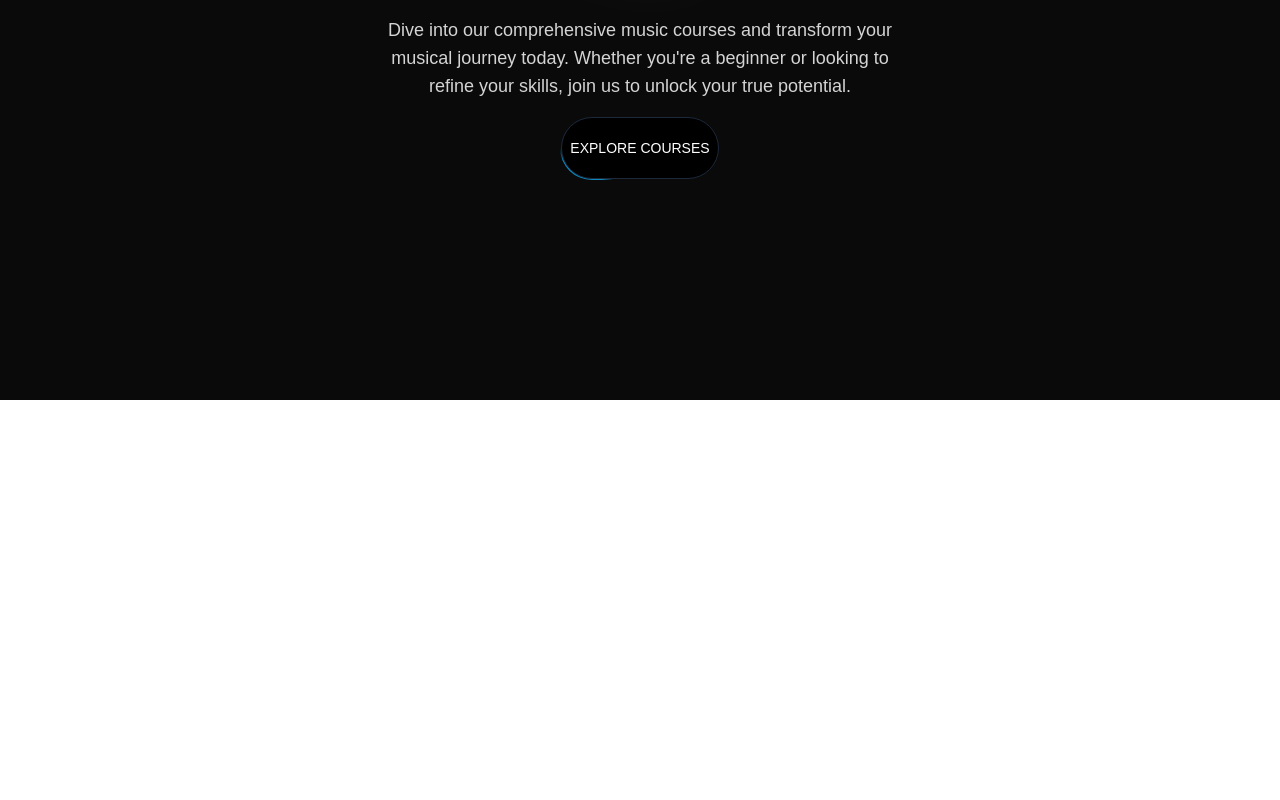
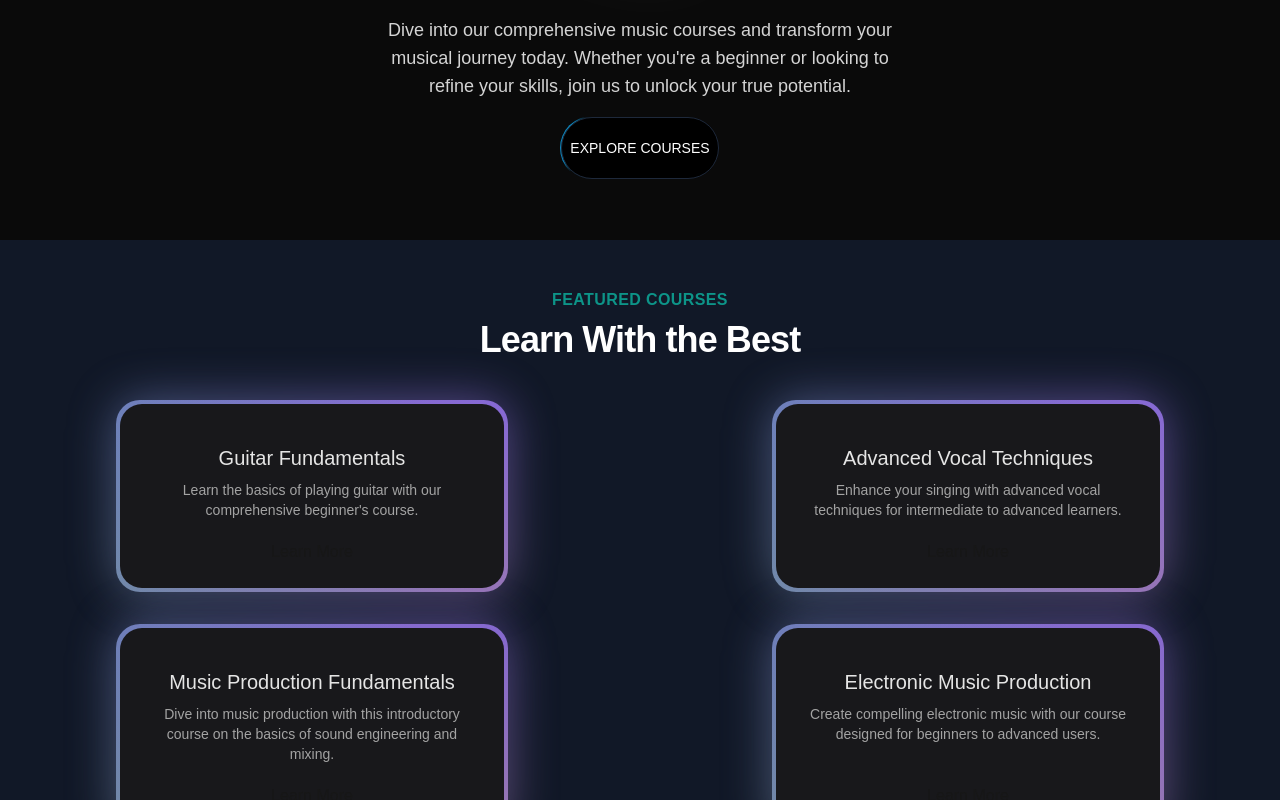
Before and after one commit to parv-meht08/Music-Academy, a Next.js app: page / in a window 1280 px wide. Shown: the part 400-1200 px from the top of the page. Before the commit the page ends 800 px from the top, so only its background shows below. Built offline with nearby package versions, Linux system fonts and the light colour scheme.

Commit message:
Cover Page(Second Page) ready

```diff
--- a/package.json
+++ b/package.json
@@ -9,6 +9,7 @@
     "lint": "next lint"
   },
   "dependencies": {
+    "@tabler/icons-react": "^3.19.0",
     "clsx": "^2.1.1",
     "framer-motion": "^11.9.0",
     "next": "14.2.14",
--- a/src/app/page.tsx
+++ b/src/app/page.tsx
@@ -1,9 +1,11 @@
+import FeaturedCourses from "@/components/FeaturedCourses";
 import HeroSection from "@/components/HeroSection";
 
 export default function Home() {
   return (
     <main className="min-h-screen bg-black/[0.96] antialiased bg-grid-white/[0.02]">
       <HeroSection />
+      <FeaturedCourses />
     </main>
   );
 }
--- /dev/null
+++ b/src/components/FeaturedCourses.tsx
@@ -0,0 +1,62 @@
+"use client";
+
+import Link from "next/link";
+import courseData from "../data/music.json";
+import { BackgroundGradient } from "./ui/background-gradient";
+
+interface Course {
+  id: number;
+  title: string;
+  slug: string;
+  description: string;
+  price: number;
+  instructor: string;
+  isFeatured: boolean;
+}
+
+const FeaturedCourses = () => {
+  const featuredCourses = courseData.courses.filter(
+    (course: Course) => course.isFeatured
+  );
+
+  return (
+    <div className="py-12 bg-gray-900">
+      <div className="text-center">
+        <h2 className="text-base text-teal-600 font-semibold tracking-wide uppercase">
+          FEATURED COURSES
+        </h2>
+        <p className="mt-2 text-3xl leading-8 font-extrabold tracking-tight text-white sm:text-4xl">
+          Learn With the Best
+        </p>
+      </div>
+      <div className="mt-10">
+        <div className="grid grid-cols-1 sm:grid-cols-2 ld:grid-cols-3 gap-8 justify-center">
+          {featuredCourses.map((course: Course) => (
+            <div key={course.id} className="flex justify-center">
+              <BackgroundGradient className="flex flex-col rounded-[22px] bg-white dark:bg-zinc-900 overflow-hidden h-full max-w-sm">
+                <div className="p-4 sm:p-6 flex flex-col items-center text-center flex-grow">
+                  <p className="text-lg sm:text-xl text-black mt-4 mb-2 dark:text-neutral-200">
+                    {course.title}
+                  </p>
+                  <p className="text-sm text-neutral-600 dark:text-neutral-400 flex-grow">
+                    {course.description}
+                  </p>
+                  <Link className="pt-[20px]" href={`/courses/${course.slug}`}>
+                    Learn More
+                  </Link>
+                </div>
+              </BackgroundGradient>
+            </div>
+          ))}
+        </div>
+      </div>
+      <div className="mt-20 text-center">
+        <button className="inline-flex h-12 animate-shimmer items-center justify-center border border-slate-800 bg-[linear-gradient(110deg,#000103,45%,#1e2631,55%,#000103)] bg-[length:200%_100%] px-6 font-medium text-slate-400 transition-colors focus:outline-none focus:ring-2 focus:ring-slate-400 focus:ring-offset-2 focus:ring-offset-slate-50 rounded-[30px]">
+          <Link href={"/courses"}>View All Courses</Link>
+        </button>
+      </div>
+    </div>
+  );
+};
+
+export default FeaturedCourses;
--- /dev/null
+++ b/src/components/ui/background-gradient.tsx
@@ -0,0 +1,72 @@
+import { cn } from "@/utils/cn";
+import React from "react";
+import { motion } from "framer-motion";
+
+export const BackgroundGradient = ({
+  children,
+  className,
+  containerClassName,
+  animate = true,
+}: {
+  children?: React.ReactNode;
+  className?: string;
+  containerClassName?: string;
+  animate?: boolean;
+}) => {
+  const variants = {
+    initial: {
+      backgroundPosition: "0 50%",
+    },
+    animate: {
+      backgroundPosition: ["0, 50%", "100% 50%", "0 50%"],
+    },
+  };
+  return (
+    <div className={cn("relative p-[4px] group", containerClassName)}>
+      <motion.div
+        variants={animate ? variants : undefined}
+        initial={animate ? "initial" : undefined}
+        animate={animate ? "animate" : undefined}
+        transition={
+          animate
+            ? {
+                duration: 5,
+                repeat: Infinity,
+                repeatType: "reverse",
+              }
+            : undefined
+        }
+        style={{
+          backgroundSize: animate ? "400% 400%" : undefined,
+        }}
+        className={cn(
+          "absolute inset-0 rounded-3xl z-[1] opacity-60 group-hover:opacity-100 blur-xl  transition duration-500 will-change-transform",
+          " bg-[radial-gradient(circle_farthest-side_at_0_100%,#00ccb1,transparent),radial-gradient(circle_farthest-side_at_100%_0,#7b61ff,transparent),radial-gradient(circle_farthest-side_at_100%_100%,#ffc414,transparent),radial-gradient(circle_farthest-side_at_0_0,#1ca0fb,#141316)]"
+        )}
+      />
+      <motion.div
+        variants={animate ? variants : undefined}
+        initial={animate ? "initial" : undefined}
+        animate={animate ? "animate" : undefined}
+        transition={
+          animate
+            ? {
+                duration: 5,
+                repeat: Infinity,
+                repeatType: "reverse",
+              }
+            : undefined
+        }
+        style={{
+          backgroundSize: animate ? "400% 400%" : undefined,
+        }}
+        className={cn(
+          "absolute inset-0 rounded-3xl z-[1] will-change-transform",
+          "bg-[radial-gradient(circle_farthest-side_at_0_100%,#00ccb1,transparent),radial-gradient(circle_farthest-side_at_100%_0,#7b61ff,transparent),radial-gradient(circle_farthest-side_at_100%_100%,#ffc414,transparent),radial-gradient(circle_farthest-side_at_0_0,#1ca0fb,#141316)]"
+        )}
+      />
+
+      <div className={cn("relative z-10", className)}>{children}</div>
+    </div>
+  );
+};
--- /dev/null
+++ b/src/components/ui/tailwindcss-buttons.tsx
@@ -0,0 +1,28 @@
+"use client";
+import React from "react";
+import { IconClipboard } from "@tabler/icons-react";
+import { cn } from "@/utils/cn";
+
+export const ButtonsCard = ({
+  children,
+  className,
+  onClick,
+}: {
+  children?: React.ReactNode;
+  className?: string;
+  onClick?: () => void;
+}) => {
+  return (
+    <div
+      onClick={onClick}
+      className={cn(
+        "h-60 w-full bg-white rounded-xl border border-neutral-100 dark:bg-black dark:border-white/[0.2] hover:border-neutral-200 group/btn overflow-hidden relative flex items-center justify-center",
+        className
+      )}
+    >
+      <div className="absolute inset-0 dark:bg-dot-white/[0.1] bg-dot-black/[0.1]" />
+      <IconClipboard className="absolute top-2 right-2 text-neutral-300 group-hover/btn:block hidden h-4 w-4 transition duration-200" />
+      <div className="relative z-40">{children}</div>
+    </div>
+  );
+};
--- a/tailwind.config.ts
+++ b/tailwind.config.ts
@@ -41,6 +41,14 @@
             transform: "translate(-50%,-40%) scale(1)",
           },
         },
+        shimmer: {
+          from: {
+            backgroundPosition: "0 0",
+          },
+          to: {
+            backgroundPosition: "-200% 0",
+          },
+        },
       },
     },
   },
```
Also changed, not shown: 1 other file (tests, documents, lock files or other folders).
